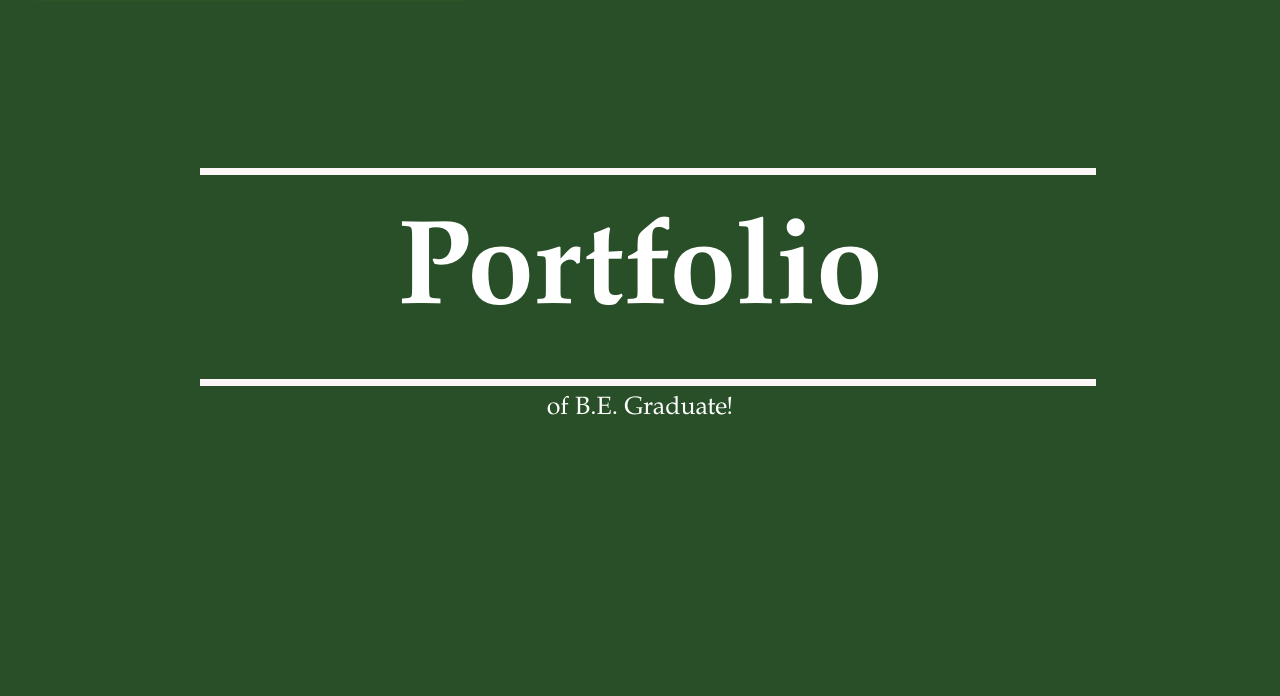
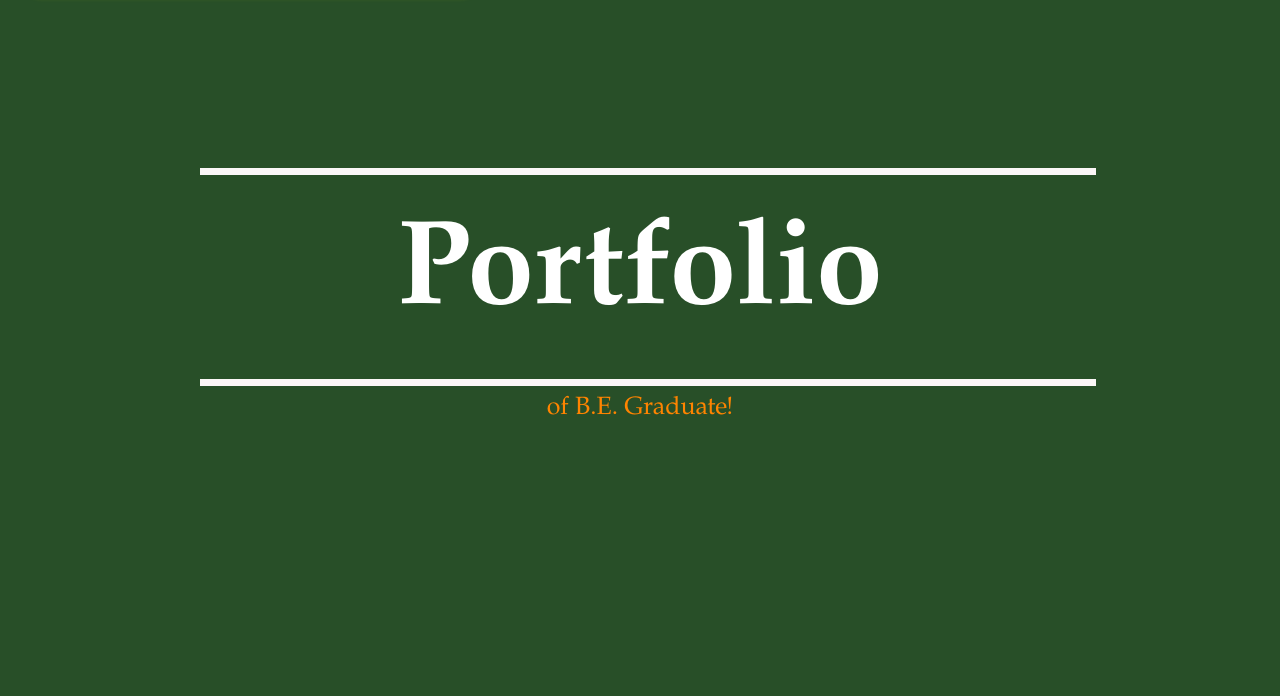
Before and after one commit to sathishofficialwork/Portfolio, a plain HTML site: page index.html in a window 1280 px wide. Shown: the part 104-800 px from the top of the page. Drawn offline with nearby package versions, Linux system fonts and the light colour scheme.

Commit message:
Update Style.css

```diff
--- a/Style.css
+++ b/Style.css
@@ -135,6 +135,7 @@ a{
   font-size: 2.5rem;
   padding-top: 1%;
   text-align: center;
+  color: rgb(255, 132, 0);
 }
 
 
@@ -1380,4 +1381,5 @@ h7{
 /* .hide-img{
   transition: 1s;
   display: none;
+
 } */
```
